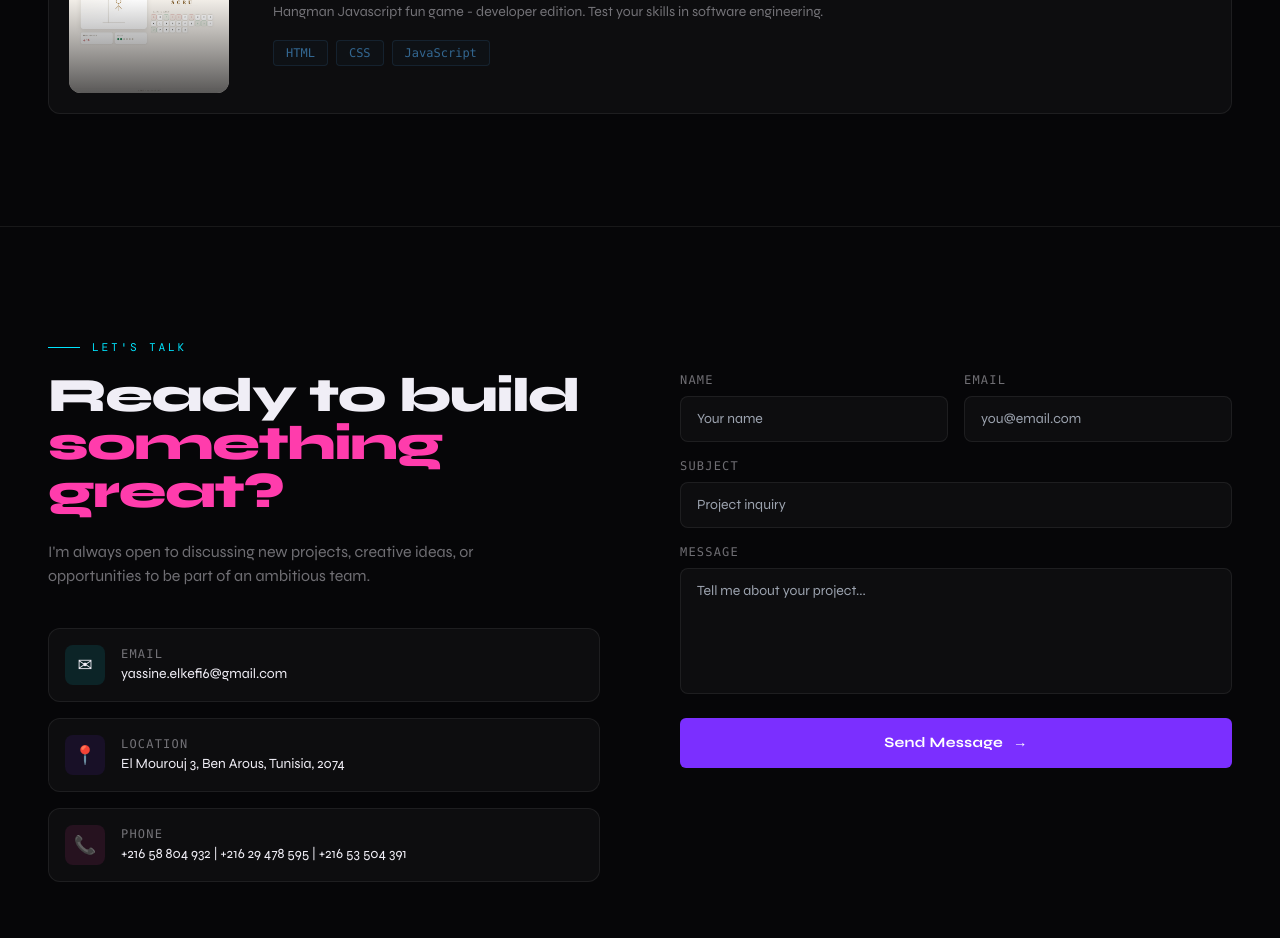
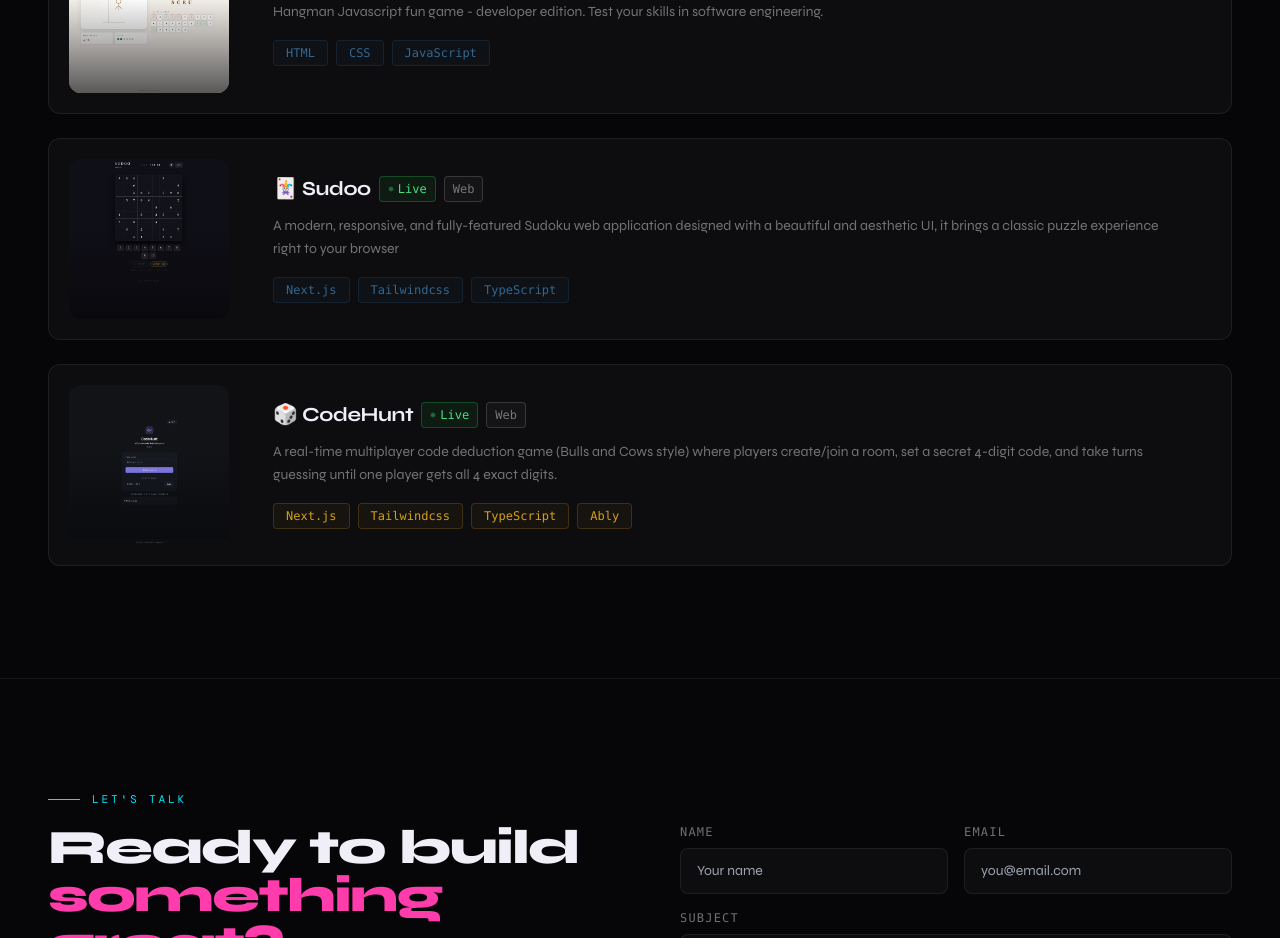
Before and after one commit to YassineElkefi/Yassineelkefidev-portfolio, a React (Vite) app: page / in a window 1280 px wide. Shown: the part 6580-7518 px from the top of the page. Built offline with nearby package versions, Linux system fonts and the light colour scheme; a web font is replaced by a local one.

Commit message:
Added New projects

```diff
--- a/src/constants/index.js
+++ b/src/constants/index.js
@@ -10,6 +10,8 @@ import project9 from "../assets/projects/project-9.png";
 import project10 from "../assets/projects/project-10.png";
 import project11 from "../assets/projects/project-11.png";
 import project12 from "../assets/projects/project-12.png";
+import project13 from "../assets/projects/project-13.png";
+import project14 from "../assets/projects/project-14.png";
 
 import screenshotIslami1 from "../assets/screenshots/islami/islami-1.png";
 import screenshotIslami2 from "../assets/screenshots/islami/islami-2.png";
@@ -260,6 +262,34 @@ export const PERSONAL_PROJECTS = [
     demo: "live",
     demoUrl: "https://yassineelkefi.github.io/Hangman-Game",
   },
+  {
+    title: "Sudoo",
+    image: project13,
+    description:
+      "A modern, responsive, and fully-featured Sudoku web application designed with a beautiful and aesthetic UI, it brings a classic puzzle experience right to your browser",
+    technologies: ["Next.js", "Tailwindcss", "TypeScript"],
+    githubRepo: "https://github.com/YassineElkefi/Sudoo",
+    status: "public",
+    emoji: "🃏",
+    tag: "Web",
+    accent: "#336791",
+    demo: "live",
+    demoUrl: "https://sudoo-game.vercel.app/",
+  },
+  {
+    title: "CodeHunt",
+    image: project14,
+    description:
+      "A real-time multiplayer code deduction game (Bulls and Cows style) where players create/join a room, set a secret 4-digit code, and take turns guessing until one player gets all 4 exact digits.",
+    technologies: ["Next.js", "Tailwindcss", "TypeScript", "Ably"],
+    githubRepo: "https://github.com/YassineElkefi/CodeHunt",
+    status: "public",
+    emoji: "🎲",
+    tag: "Web",
+    accent: "#D4A017",
+    demo: "live",
+    demoUrl: "https://codehunt-fun.vercel.app/",
+  },
 ];
 
 export const CONTACT = {
```
Also changed, not shown: src/assets/projects/project-13.png (added), src/assets/projects/project-14.png (added).
